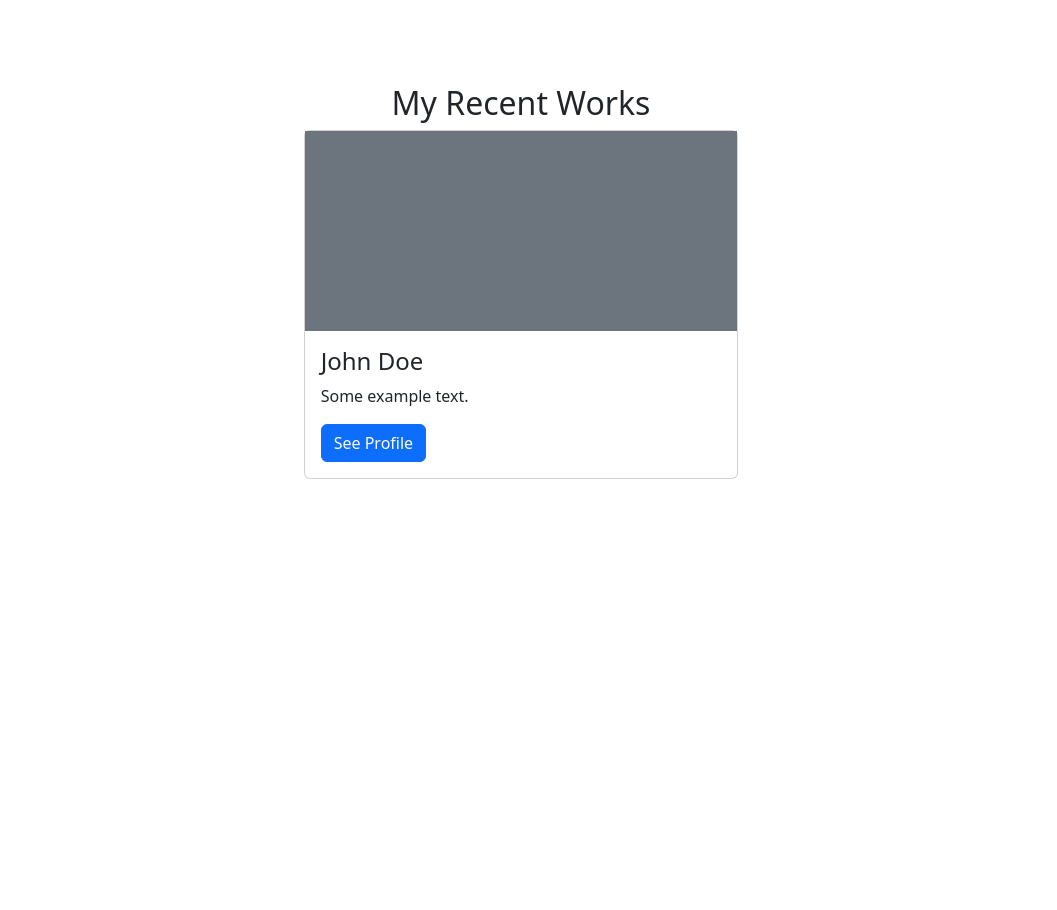
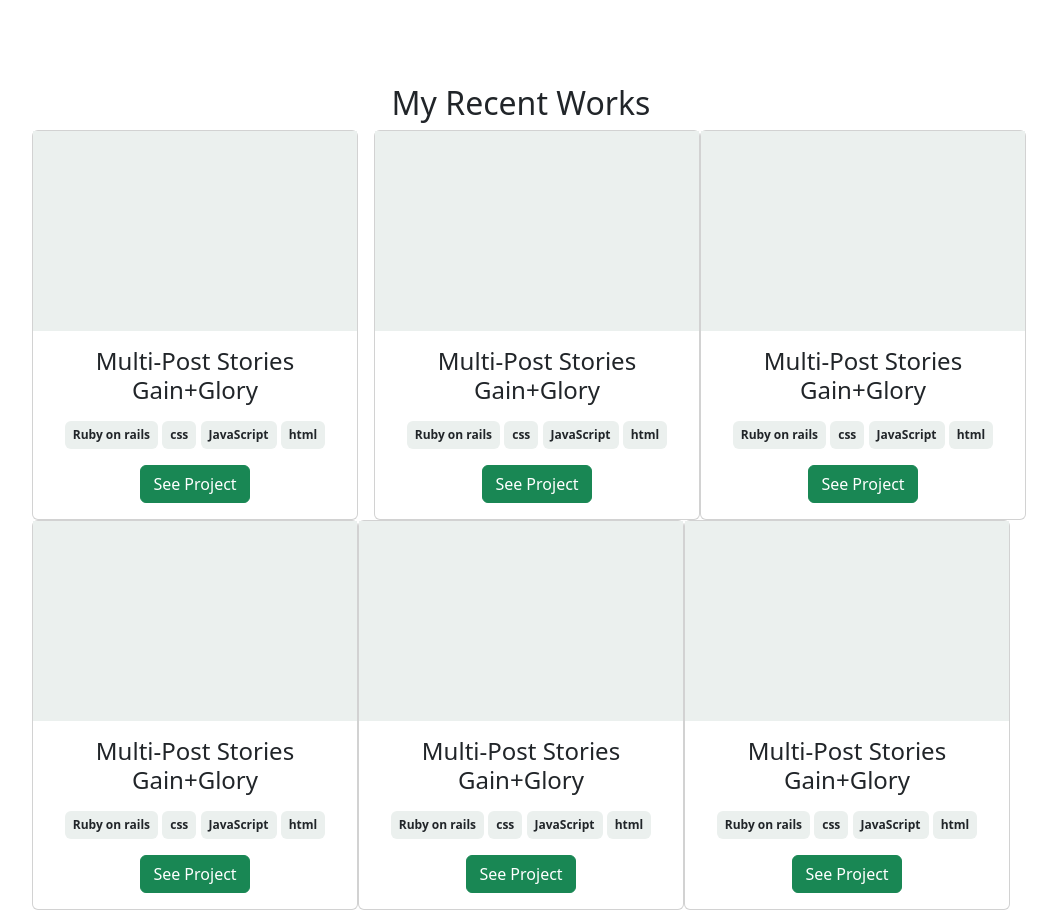
Before and after one commit to Jolak5/portfolio-with-bootstrap, a website: page index.html in a window 1280 px wide. Shown: the part 780-1690 px from the top of the page, without its empty margins (119-1176 px from the left). Before the commit the page ends 1259 px from the top, so only its background shows below. Drawn offline with nearby package versions, Linux system fonts and the light colour scheme.

Commit message:
Add styles to project cards

```diff
--- a/index.html
+++ b/index.html
@@ -76,15 +76,100 @@
     <section class="section-2">
       <h2 class="text-center">My Recent Works</h2>
       <div class="project-cards row justify-content-center">
-        <div class="card col-lg-4">
-          <div
-            class="project-img bg-secondary"
-            style="height: 200px; width: 100%"
-          ></div>
+        <div class="card col-lg-3 text-center mx-3">
+          <div class="project-img" style="height: 200px; width: 100%"></div>
           <div class="card-body">
-            <h4 class="card-title">John Doe</h4>
-            <p class="card-text">Some example text.</p>
-            <a href="#" class="btn btn-primary">See Profile</a>
+            <h4 class="card-title text-center mb-3">
+              Multi-Post Stories <br />
+              Gain+Glory
+            </h4>
+            <div class="technologies mb-3 justify-content-center">
+              <span class="badge text-dark p-2">Ruby on rails</span>
+              <span class="badge text-dark p-2">css</span>
+              <span class="badge text-dark p-2">JavaScript</span>
+              <span class="badge text-dark p-2">html</span>
+            </div>
+            <a href="#" class="btn btn-success">See Project</a>
+          </div>
+        </div>
+        <div class="card col-lg-3 text-center">
+          <div class="project-img" style="height: 200px; width: 100%"></div>
+          <div class="card-body">
+            <h4 class="card-title text-center mb-3">
+              Multi-Post Stories <br />
+              Gain+Glory
+            </h4>
+            <div class="technologies mb-3 justify-content-center">
+              <span class="badge text-dark p-2">Ruby on rails</span>
+              <span class="badge text-dark p-2">css</span>
+              <span class="badge text-dark p-2">JavaScript</span>
+              <span class="badge text-dark p-2">html</span>
+            </div>
+            <a href="#" class="btn btn-success">See Project</a>
+          </div>
+        </div>
+        <div class="card col-lg-3 text-center">
+          <div class="project-img" style="height: 200px; width: 100%"></div>
+          <div class="card-body">
+            <h4 class="card-title text-center mb-3">
+              Multi-Post Stories <br />
+              Gain+Glory
+            </h4>
+            <div class="technologies mb-3 justify-content-center">
+              <span class="badge text-dark p-2">Ruby on rails</span>
+              <span class="badge text-dark p-2">css</span>
+              <span class="badge text-dark p-2">JavaScript</span>
+              <span class="badge text-dark p-2">html</span>
+            </div>
+            <a href="#" class="btn btn-success">See Project</a>
+          </div>
+        </div>
+        <div class="card col-lg-3 text-center">
+          <div class="project-img" style="height: 200px; width: 100%"></div>
+          <div class="card-body">
+            <h4 class="card-title text-center mb-3">
+              Multi-Post Stories <br />
+              Gain+Glory
+            </h4>
+            <div class="technologies mb-3 justify-content-center">
+              <span class="badge text-dark p-2">Ruby on rails</span>
+              <span class="badge text-dark p-2">css</span>
+              <span class="badge text-dark p-2">JavaScript</span>
+              <span class="badge text-dark p-2">html</span>
+            </div>
+            <a href="#" class="btn btn-success">See Project</a>
+          </div>
+        </div>
+        <div class="card col-lg-3 text-center">
+          <div class="project-img" style="height: 200px; width: 100%"></div>
+          <div class="card-body">
+            <h4 class="card-title text-center mb-3">
+              Multi-Post Stories <br />
+              Gain+Glory
+            </h4>
+            <div class="technologies mb-3 justify-content-center">
+              <span class="badge text-dark p-2">Ruby on rails</span>
+              <span class="badge text-dark p-2">css</span>
+              <span class="badge text-dark p-2">JavaScript</span>
+              <span class="badge text-dark p-2">html</span>
+            </div>
+            <a href="#" class="btn btn-success">See Project</a>
+          </div>
+        </div>
+        <div class="card col-lg-3 text-center">
+          <div class="project-img" style="height: 200px; width: 100%"></div>
+          <div class="card-body">
+            <h4 class="card-title text-center mb-3">
+              Multi-Post Stories <br />
+              Gain+Glory
+            </h4>
+            <div class="technologies mb-3 justify-content-center">
+              <span class="badge text-dark p-2">Ruby on rails</span>
+              <span class="badge text-dark p-2">css</span>
+              <span class="badge text-dark p-2">JavaScript</span>
+              <span class="badge text-dark p-2">html</span>
+            </div>
+            <a href="#" class="btn btn-success">See Project</a>
           </div>
         </div>
       </div>
--- a/style.css
+++ b/style.css
@@ -24,3 +24,7 @@ body {
 }
 
 /* About Section */
+.project-img,
+.badge {
+  background-color: #ebf0ee;
+}
```
